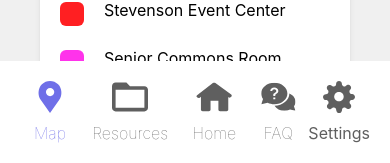
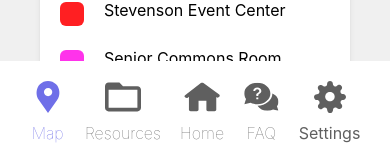
Before and after one commit to CruzHacks/cruzhacks-2023-live-site, a React (Vite) app: page /map in a window 390 px wide. Shown: the part 679-842 px from the top of the page. Built offline with nearby package versions, Linux system fonts and the light colour scheme.

Commit message:
fixed mobile footer nav settings flex

```diff
--- a/src/components/Footer.tsx
+++ b/src/components/Footer.tsx
@@ -60,7 +60,7 @@ const Footer: React.FC = () => {
   const [hoverSupportMenu, setHoverSupportMenu] = useState(false)
 
   const SettingsMenu = (
-    <div className='flex flex-col'>
+    <div className='grow flex flex-col'>
       <div
         className='flex flex-col items-center gap-2'
         onMouseEnter={() => setHoverSupport(true)}
```
